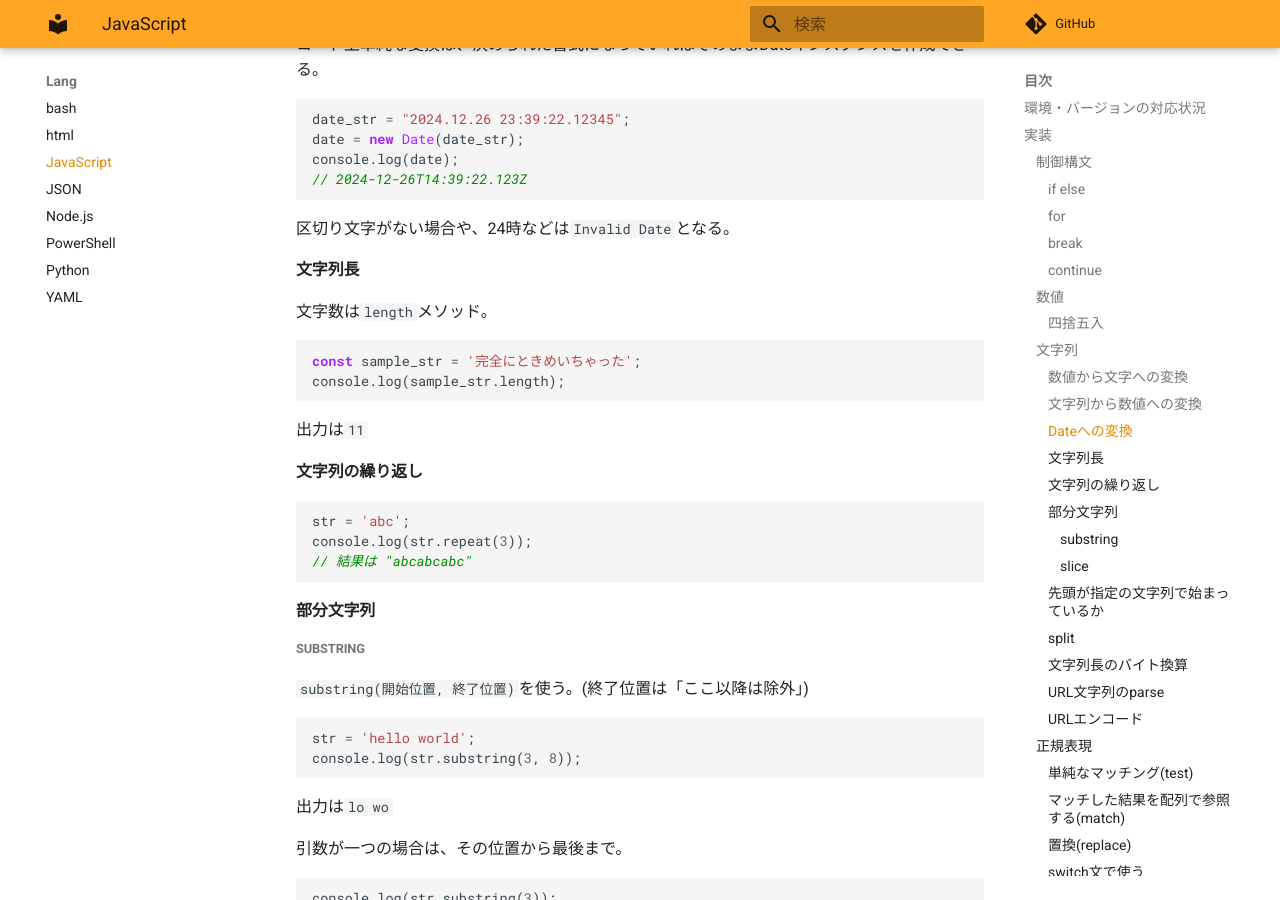
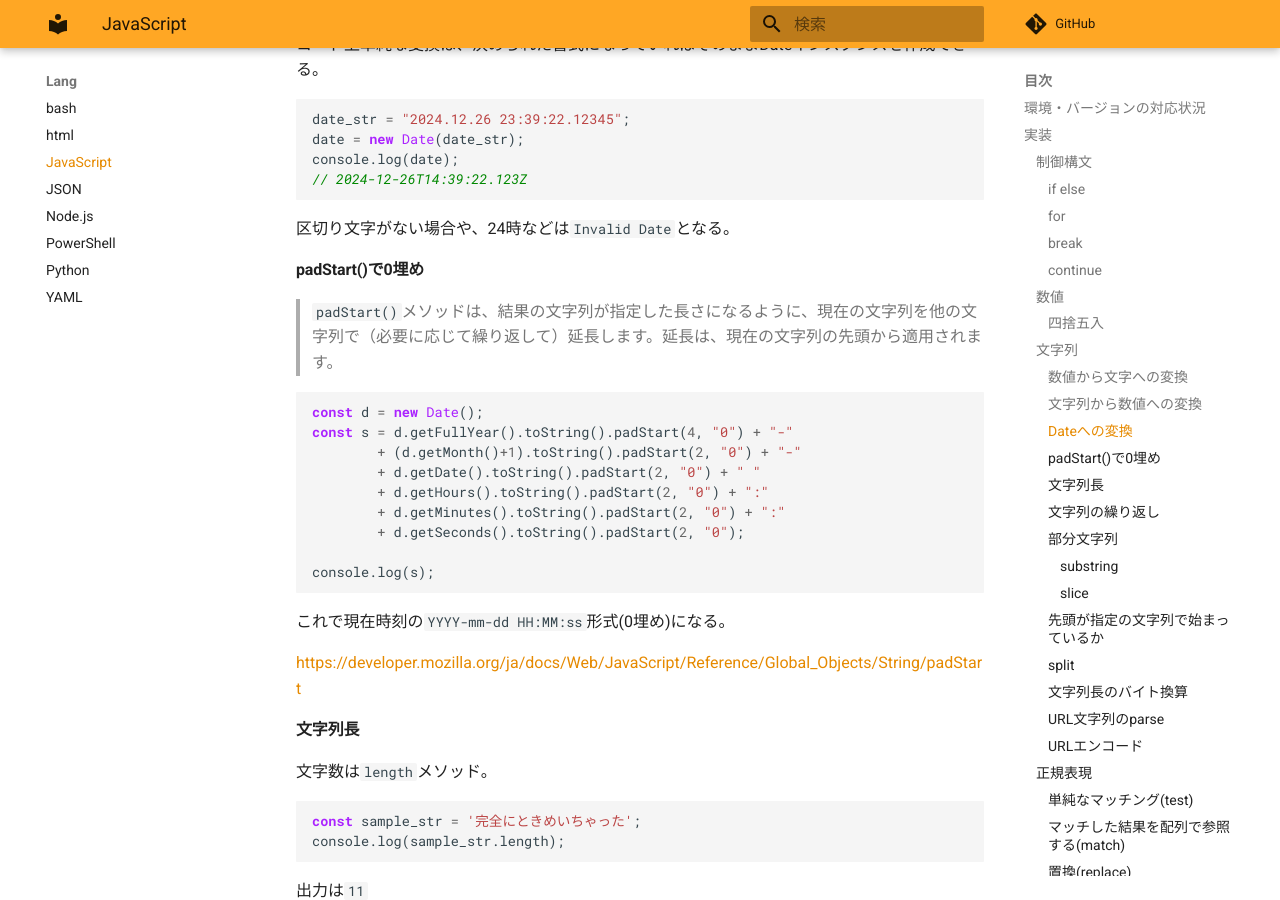
Before and after one commit to zaki-lknr/docs, an MkDocs documentation site: the page built from docs/lang/js.md, in a window 1280 px wide and 900 px high, scrolled down 1702 px. Built offline with MkDocs 1.6.1 and Material for MkDocs 9.7.7, drawn with Linux system fonts in a browser that asks for light colours; comment, search, counter and statistics services are not loaded.

Commit message:
add: lang/javascript: padStart()で0埋め文字列化

````diff
--- a/docs/lang/js.md
+++ b/docs/lang/js.md
@@ -85,6 +85,26 @@ console.log(date);
 ```
 
 区切り文字がない場合や、24時などは`Invalid Date`となる。
+
+#### padStart()で0埋め
+
+> `padStart()`メソッドは、結果の文字列が指定した長さになるように、現在の文字列を他の文字列で（必要に応じて繰り返して）延長します。延長は、現在の文字列の先頭から適用されます。
+
+```js
+const d = new Date();
+const s = d.getFullYear().toString().padStart(4, "0") + "-"
+        + (d.getMonth()+1).toString().padStart(2, "0") + "-"
+        + d.getDate().toString().padStart(2, "0") + " "
+        + d.getHours().toString().padStart(2, "0") + ":"
+        + d.getMinutes().toString().padStart(2, "0") + ":"
+        + d.getSeconds().toString().padStart(2, "0");
+
+console.log(s);
+```
+
+これで現在時刻の`YYYY-mm-dd HH:MM:ss`形式(0埋め)になる。
+
+<https://developer.mozilla.org/ja/docs/Web/JavaScript/Reference/Global_Objects/String/padStart>
 
 #### 文字列長
 
````
